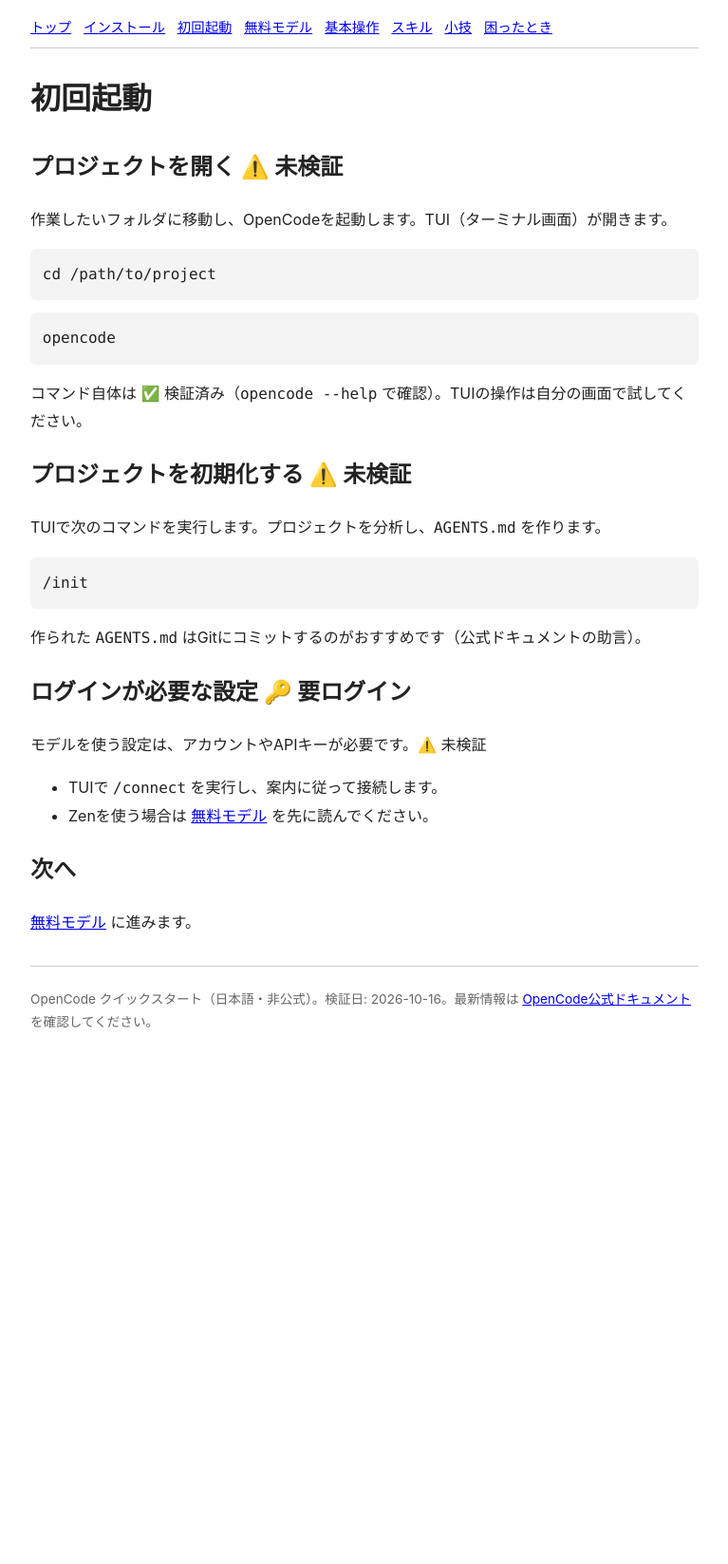
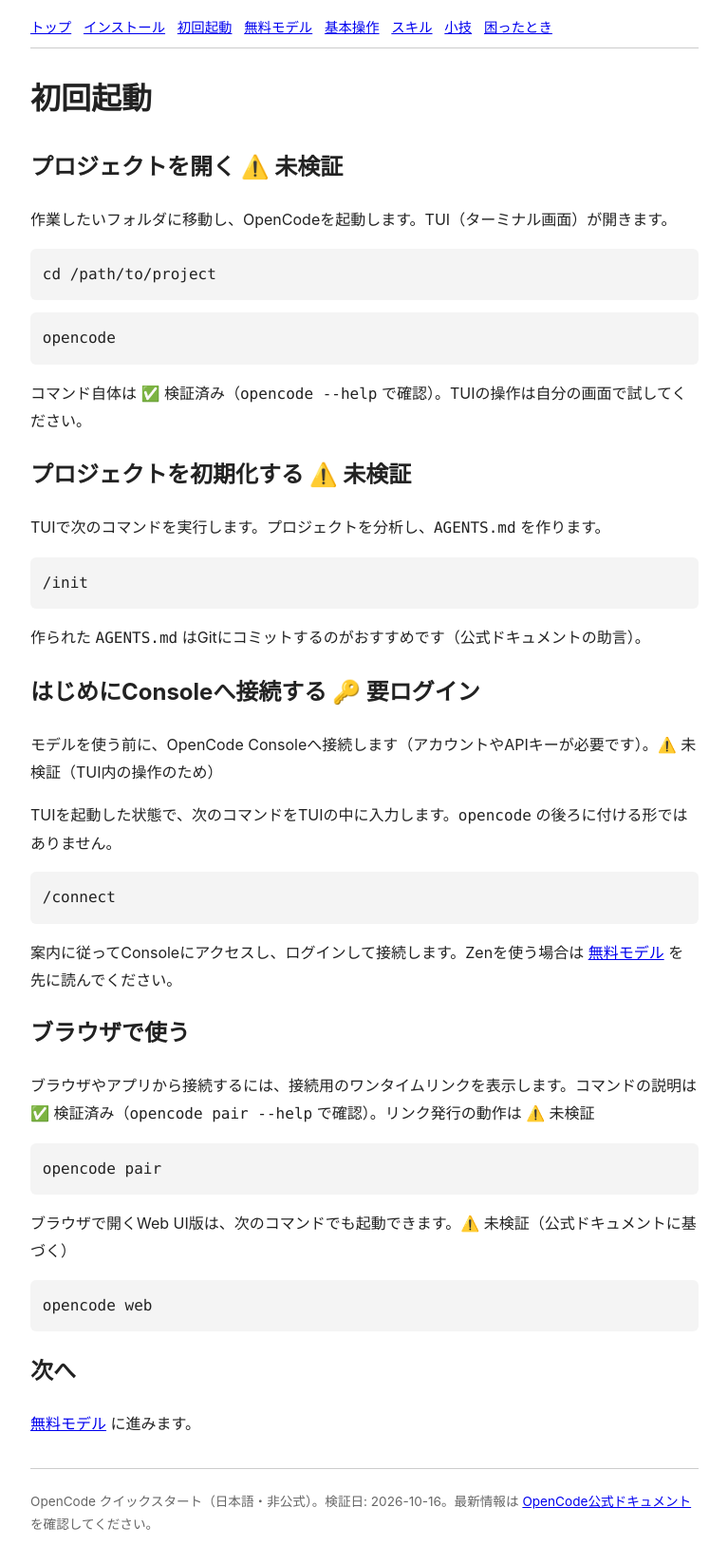
Before and after one commit to stellates/quick-start-opencode, a Jekyll site: the page built from start.md, in a window 1280 px wide. Shown: the whole page at 95% size, without its empty margins (256-1023 px from the left). Built offline with Jekyll 4.4.1, drawn with Linux system fonts in a browser that asks for light colours; before the commit the page ends 1119 px from its top, so only the background shows below that.

Commit message:
初回起動ページを更新：Console接続の手順化とpair・web追記

````diff
--- a/start.md
+++ b/start.md
@@ -29,12 +29,31 @@ TUIで次のコマンドを実行します。プロジェクトを分析し、`A
 
 作られた `AGENTS.md` はGitにコミットするのがおすすめです（公式ドキュメントの助言）。
 
-## ログインが必要な設定 🔑 要ログイン
+## はじめにConsoleへ接続する 🔑 要ログイン
 
-モデルを使う設定は、アカウントやAPIキーが必要です。⚠️ 未検証
+モデルを使う前に、OpenCode Consoleへ接続します（アカウントやAPIキーが必要です）。⚠️ 未検証（TUI内の操作のため）
 
-- TUIで `/connect` を実行し、案内に従って接続します。
-- Zenを使う場合は [無料モデル](free-model.html) を先に読んでください。
+TUIを起動した状態で、次のコマンドをTUIの中に入力します。`opencode` の後ろに付ける形ではありません。
+
+```
+/connect
+```
+
+案内に従ってConsoleにアクセスし、ログインして接続します。Zenを使う場合は [無料モデル](free-model.html) を先に読んでください。
+
+## ブラウザで使う
+
+ブラウザやアプリから接続するには、接続用のワンタイムリンクを表示します。コマンドの説明は ✅ 検証済み（`opencode pair --help` で確認）。リンク発行の動作は ⚠️ 未検証
+
+```bash
+opencode pair
+```
+
+ブラウザで開くWeb UI版は、次のコマンドでも起動できます。⚠️ 未検証（公式ドキュメントに基づく）
+
+```bash
+opencode web
+```
 
 ## 次へ
 
````
